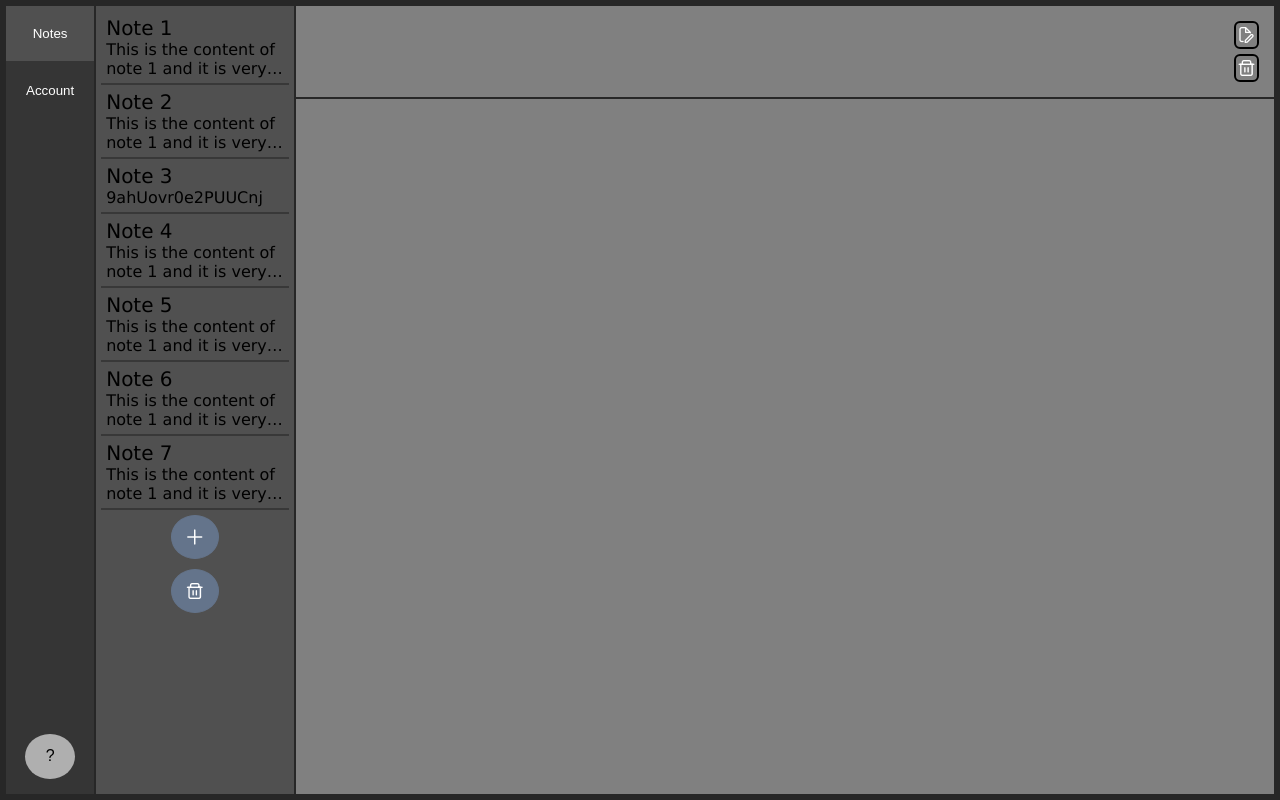
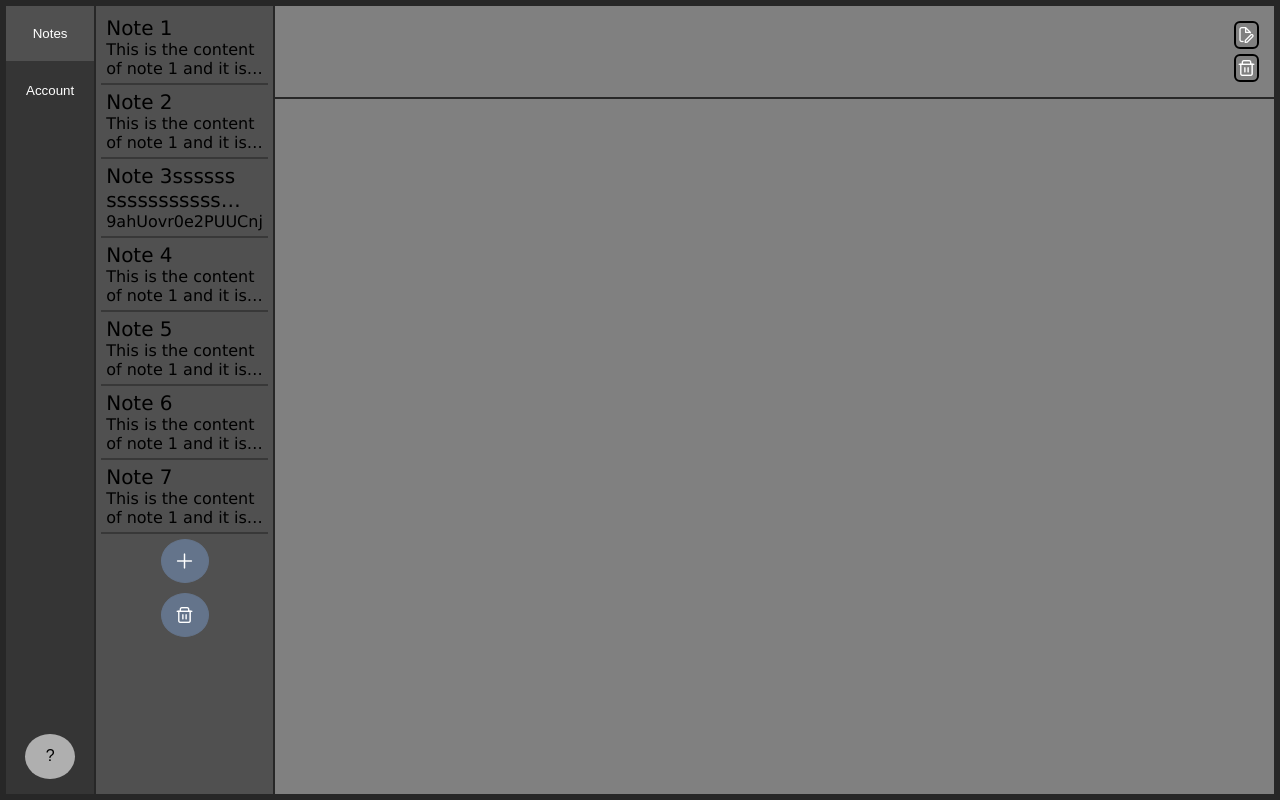
Before and after one commit to Corxl/NotesAppClient, a React (Create React App) app: page /#/ in a window 1280 px wide. Built offline with nearby package versions, Linux system fonts and the light colour scheme; a web font is replaced by a local one.

Commit message:
Update NotesPage styling and content

```diff
--- a/src/components/NotesPage/NotesPage.css
+++ b/src/components/NotesPage/NotesPage.css
@@ -21,8 +21,7 @@
   align-content: flex-start;
   align-items: center;
   background-color: var(--select-color);
-  width: 20%;
-  max-width: 20%;
+  width: 15vw;
   height: 100%;
   padding: 5px;
 }
@@ -68,7 +67,6 @@
 
 .note-selector-description {
   text-align: start;
-  font-size: 100%;
   overflow: hidden;
   text-overflow: ellipsis;
   display: -webkit-box;
--- a/src/components/NotesPage/NotesPage.tsx
+++ b/src/components/NotesPage/NotesPage.tsx
@@ -34,7 +34,7 @@ export default function NotesPage() {
       id: uuidv4()
     },
     {
-      title: 'Note 3',
+      title: 'Note 3ssssss sssssssssss sssssssssssss ssssssssssss',
       content: '9ahUovr0e2PUUCnj',
       id: uuidv4()
     },
@@ -67,7 +67,7 @@ export default function NotesPage() {
   const deleteNote = useCallback((id) => {
     setCurrentNoteId(notes.length > 1 ? notes[notes.indexOf(currentNote)] : emptyPage)
     setNotes(notes.filter(note => note.id !== id))
-  }, [notes])
+  }, [notes, currentNote])
 
   return (
     <div className='notes-container'>
```
